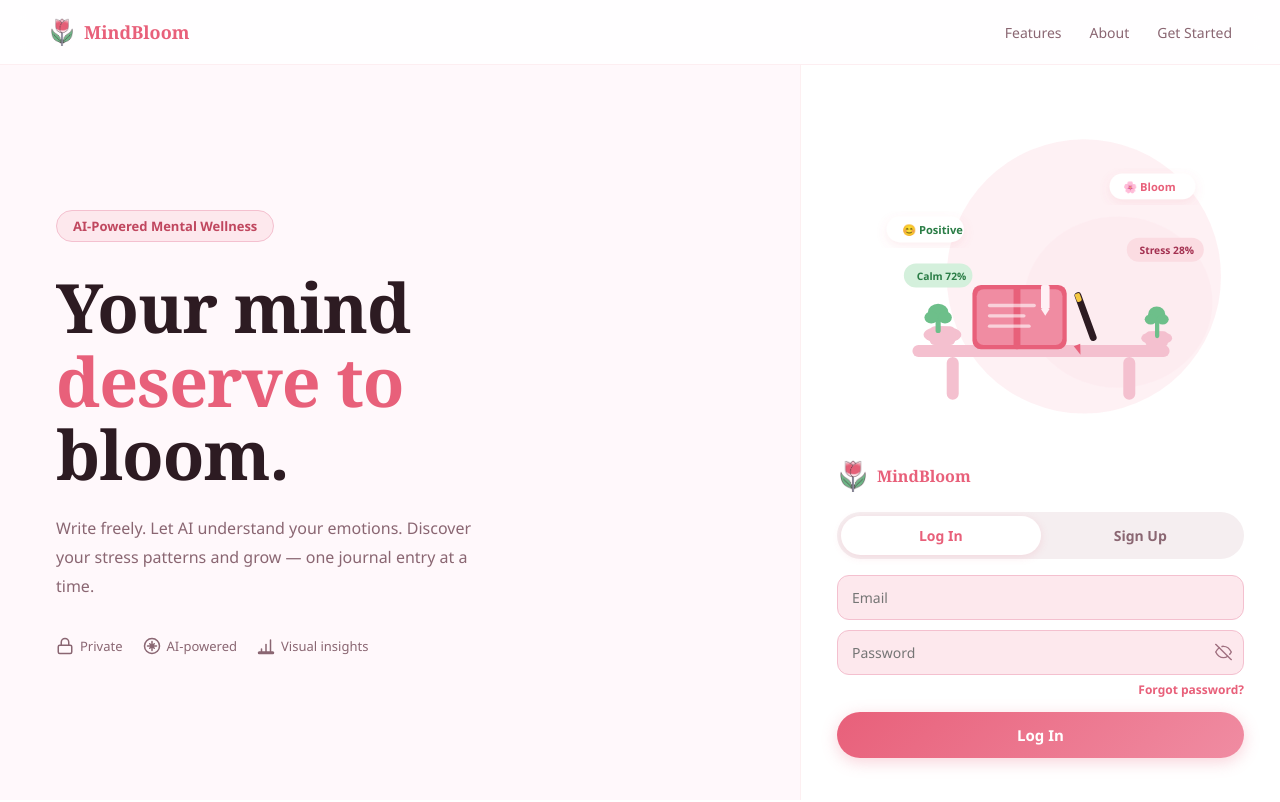
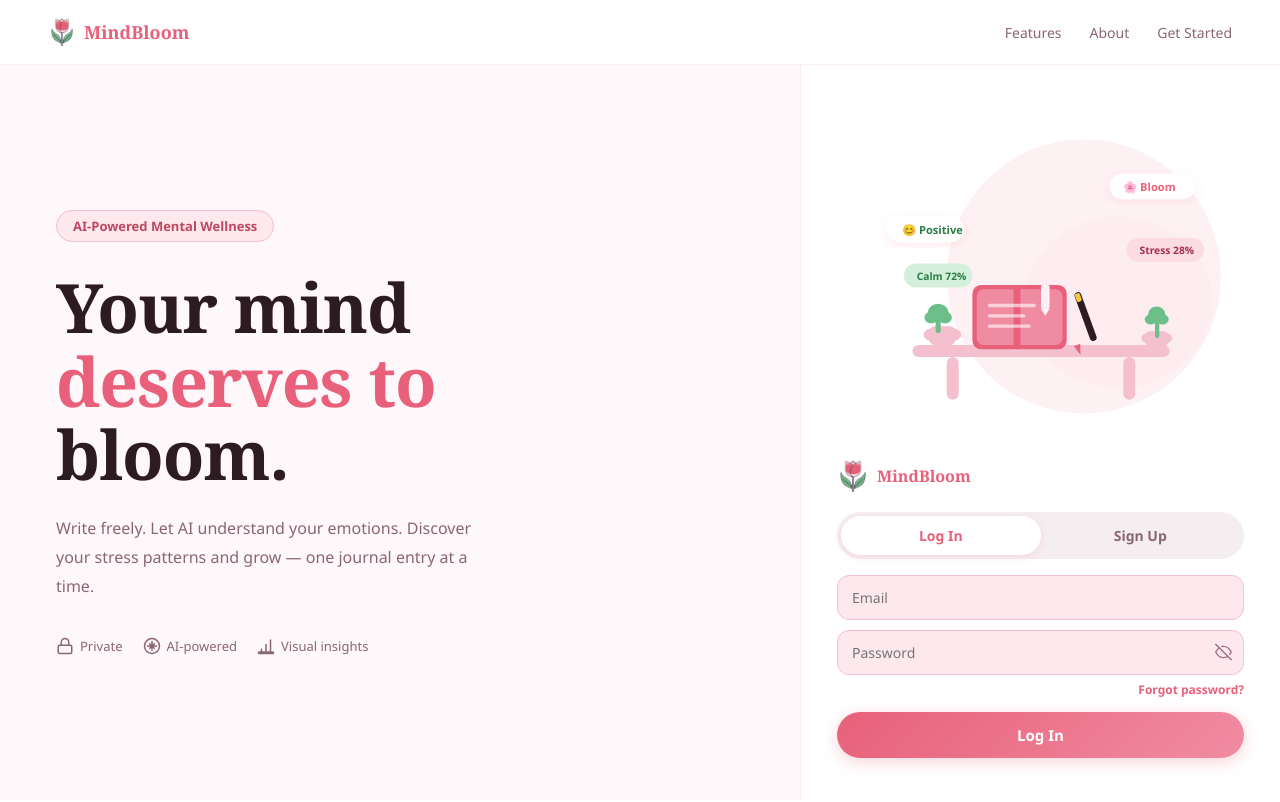
Before and after one commit to azucenaslorraine818/mindbloom-frontend, a React (Vite) app: page / in a window 1280 px wide. Shown: the top 802 px of the page. Built offline with nearby package versions, Linux system fonts and the light colour scheme.

Commit message:
Remove animations

```diff
--- a/src/pages/Landing.jsx
+++ b/src/pages/Landing.jsx
@@ -664,7 +664,7 @@ export default function Landing() {
       <div className="lp-split">
         <div className="lp-hero">
           <div className="lp-hero-badge">AI-Powered Mental Wellness</div>
-          <h1 className="lp-hero-title">Your mind<br /><span className="lp-hero-accent">deserve to</span><br />bloom.</h1>
+          <h1 className="lp-hero-title">Your mind<br /><span className="lp-hero-accent">deserves to</span><br />bloom.</h1>
           <p className="lp-hero-body">Write freely. Let AI understand your emotions. Discover your stress patterns and grow — one journal entry at a time.</p>
           <div className="lp-hero-trust">
             <span style={{ display: "flex", alignItems: "center", gap: 6 }}>
```
